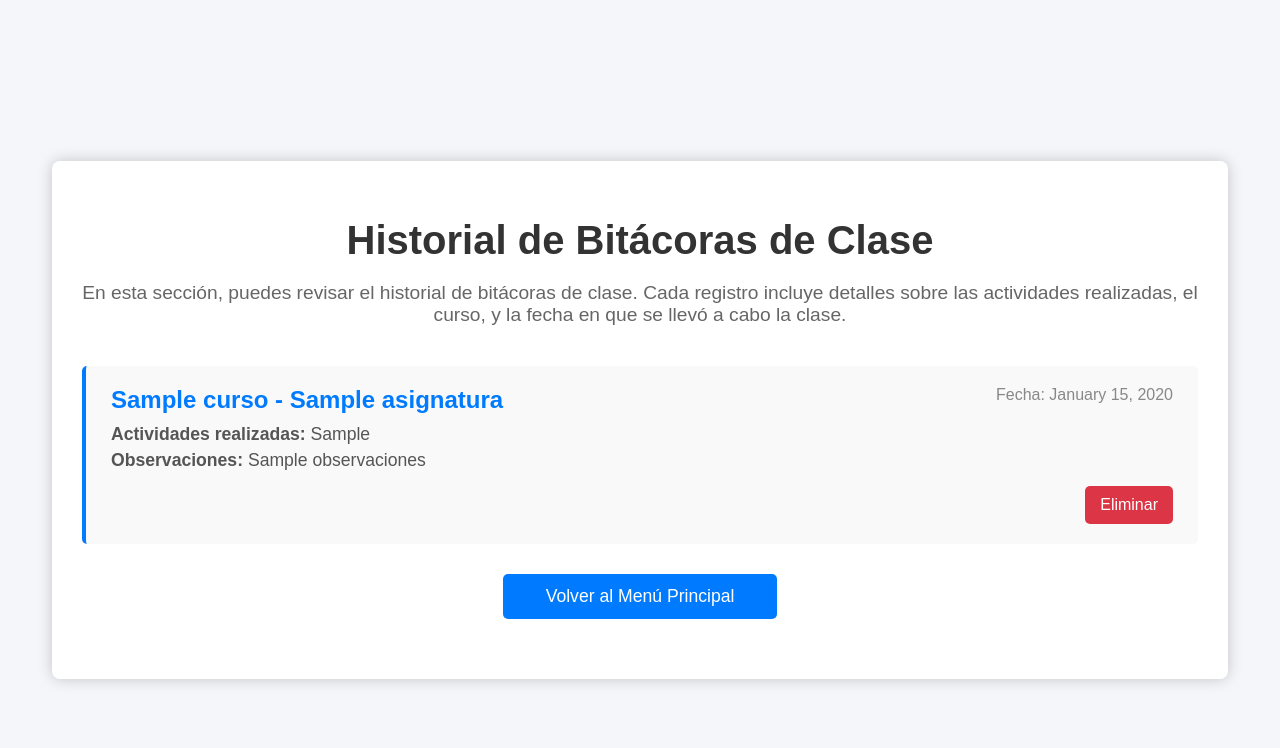
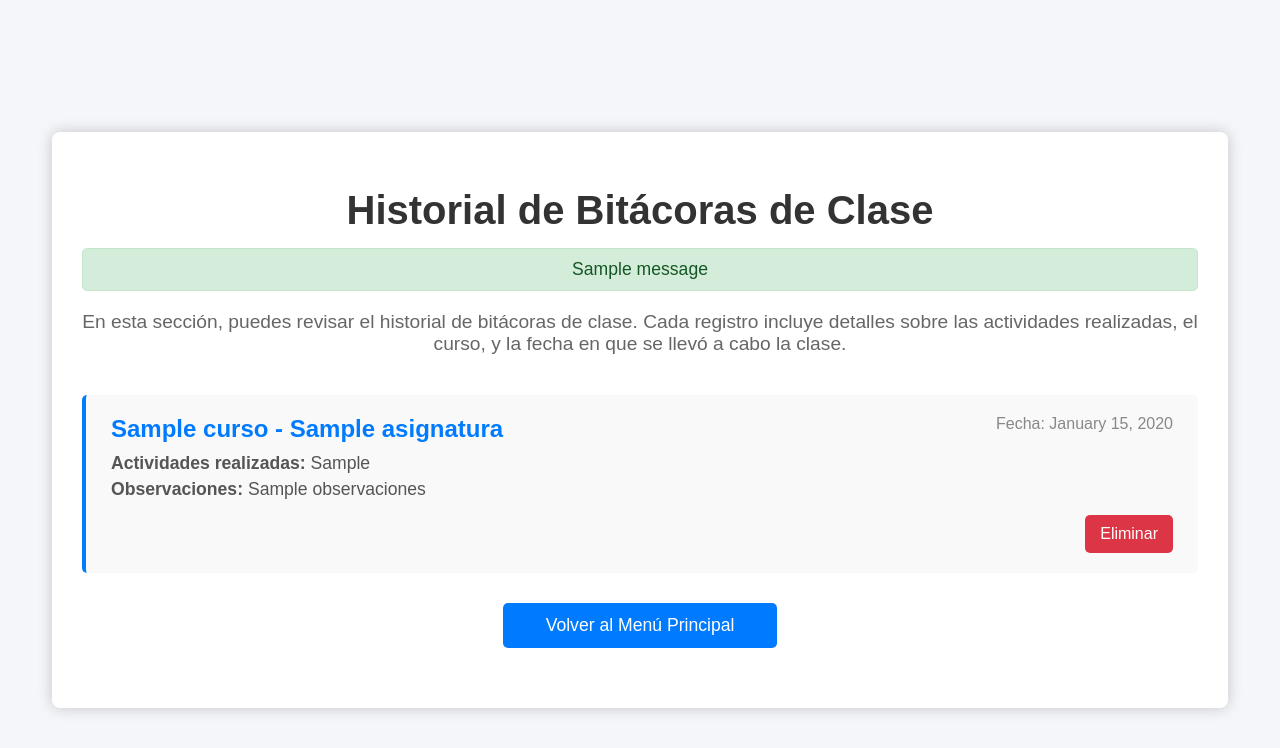
Before and after one commit to orsierra/Codigo_Capstone, a Django app: template core/templates/historial_bitacoras.html in a window 1280 px wide. Shown: the top 748 px of the page. Run offline with Django 3.2, Linux system fonts and the light colour scheme; the template is opened without the code that fills it: most values are stand-ins (such as "Sample title", 1, 10 or a date in 2020); one stand-in notice (Sample message) is shown.

Commit message:
mensaje bitacora

```diff
--- a/core/templates/historial_bitacoras.html
+++ b/core/templates/historial_bitacoras.html
@@ -30,6 +30,17 @@
             color: #333;
             font-size: 2.5em;
             margin-bottom: 15px;
+        }
+
+        .success-message {
+            background-color: #d4edda;
+            color: #155724;
+            border: 1px solid #c3e6cb;
+            padding: 10px;
+            border-radius: 5px;
+            margin-bottom: 20px;
+            text-align: center;
+            font-size: 1.1em;
         }
 
         p.description {
@@ -135,6 +146,14 @@
 <body>
     <div class="container">
         <h1>Historial de Bitácoras de Clase</h1>
+
+        <!-- Success message display -->
+        {% if messages %}
+            {% for message in messages %}
+                <div class="success-message">{{ message }}</div>
+            {% endfor %}
+        {% endif %}
+
         <p class="description">
             En esta sección, puedes revisar el historial de bitácoras de clase. Cada registro incluye detalles sobre las actividades realizadas, el curso, y la fecha en que se llevó a cabo la clase.
         </p>
```
Also changed, not shown: db.sqlite3.
